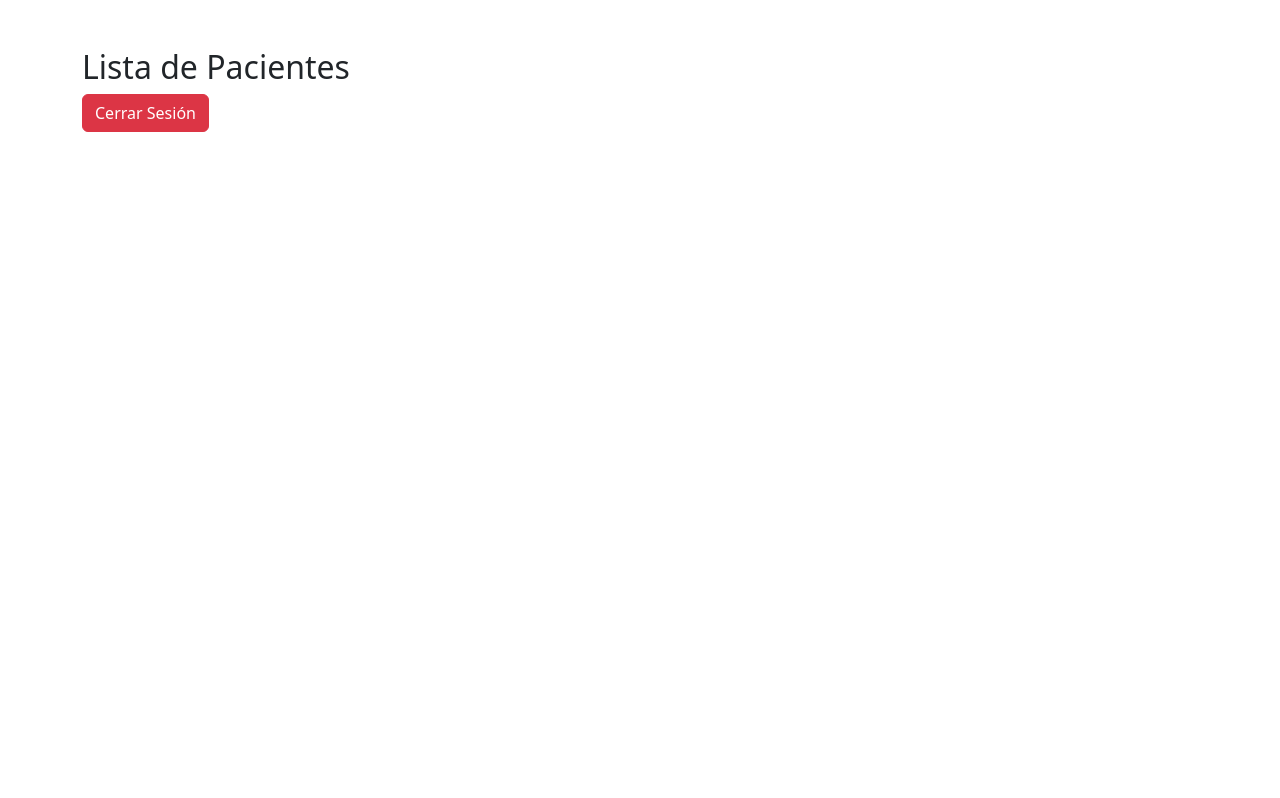
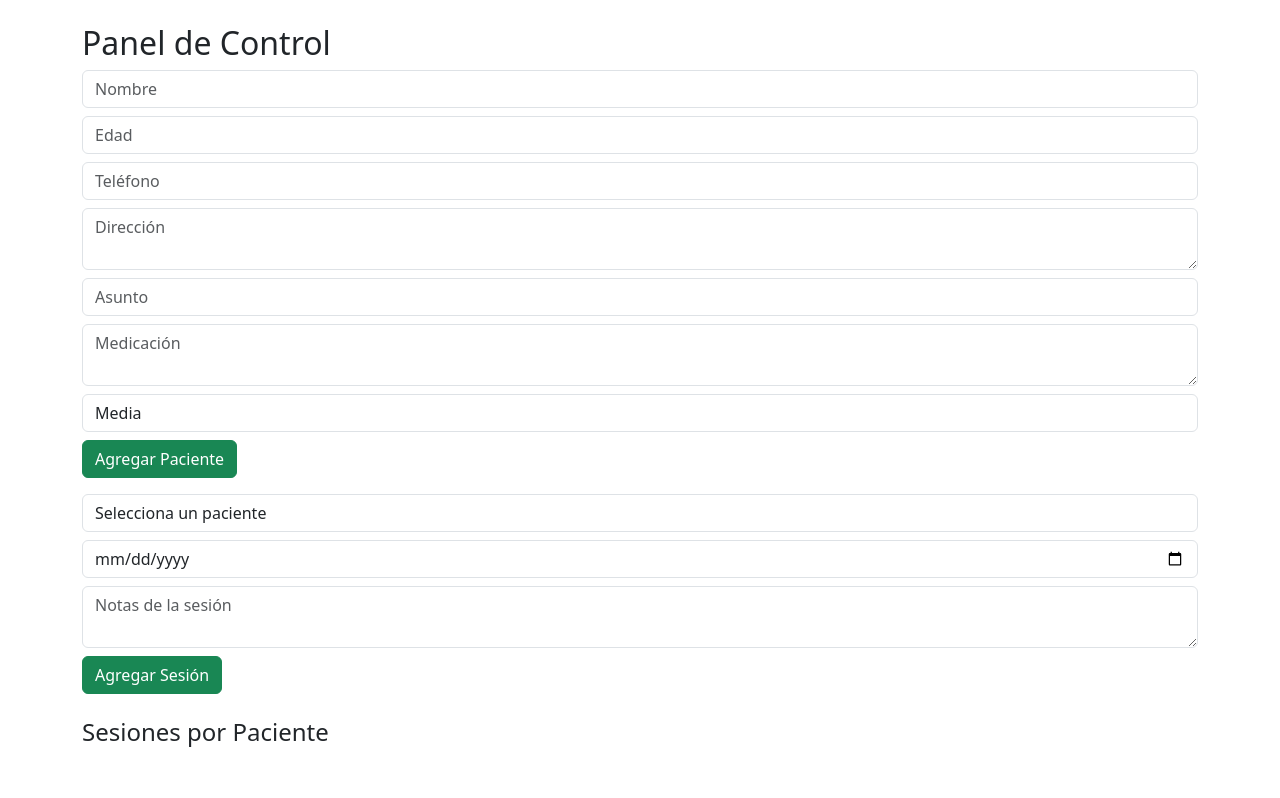
Before and after one commit to ezequiel9git/ProyectoTFG, a React (Create React App) app in the folder frontend/: page /dashboard in a window 1280 px wide. Shown: the top 798 px of the page. Built offline with nearby package versions, Linux system fonts and the light colour scheme.

Commit message:
Inclusión de atributos y estilos MUI

```diff
--- a/frontend/package.json
+++ b/frontend/package.json
@@ -3,6 +3,9 @@
   "version": "0.1.0",
   "private": true,
   "dependencies": {
+    "@emotion/react": "^11.14.0",
+    "@emotion/styled": "^11.14.0",
+    "@mui/material": "^7.0.2",
     "@testing-library/dom": "^10.4.0",
     "@testing-library/jest-dom": "^6.6.3",
     "@testing-library/react": "^16.3.0",
@@ -14,6 +17,7 @@
     "react-dom": "^19.1.0",
     "react-router-dom": "^7.5.0",
     "react-scripts": "5.0.1",
+    "recharts": "^2.15.3",
     "web-vitals": "^2.1.4"
   },
   "scripts": {
--- /dev/null
+++ b/frontend/src/components/PacienteForm.js
@@ -0,0 +1,39 @@
+import { useState } from "react";
+
+const PacienteForm = ({ onAddPaciente }) => {
+    const [nombre, setNombre] = useState("");
+    const [edad, setEdad] = useState("");
+    const [telefono, setTelefono] = useState("");
+    const [direccion, setDireccion] = useState("");
+    const [asunto, setAsunto] = useState("");
+    const [medicacion, setMedicacion] = useState("");
+    const [prioridad, setPrioridad] = useState("Media");
+
+    const handleSubmit = (e) => {
+        e.preventDefault();
+        onAddPaciente({ nombre, edad, telefono, direccion, asunto, medicacion, prioridad_seguimiento: prioridad });
+
+        setNombre(""); setEdad(""); setTelefono(""); setDireccion("");
+        setAsunto(""); setMedicacion(""); setPrioridad("Media");
+    };
+
+    return (
+        <form onSubmit={handleSubmit} className="mb-3">
+            <input className="form-control mb-2" placeholder="Nombre" value={nombre} onChange={(e) => setNombre(e.target.value)} />
+            <input className="form-control mb-2" placeholder="Edad" value={edad} onChange={(e) => setEdad(e.target.value)} />
+            <input className="form-control mb-2" placeholder="Teléfono" value={telefono} onChange={(e) => setTelefono(e.target.value)} />
+            <textarea className="form-control mb-2" placeholder="Dirección" value={direccion} onChange={(e) => setDireccion(e.target.value)} />
+            <input className="form-control mb-2" placeholder="Asunto" value={asunto} onChange={(e) => setAsunto(e.target.value)} />
+            <textarea className="form-control mb-2" placeholder="Medicación" value={medicacion} onChange={(e) => setMedicacion(e.target.value)} />
+            <select className="form-control mb-2" value={prioridad} onChange={(e) => setPrioridad(e.target.value)}>
+                <option value="Alta">Alta</option>
+                <option value="Media">Media</option>
+                <option value="Baja">Baja</option>
+            </select>
+
+            <button type="submit" className="btn btn-success">Agregar Paciente</button>
+        </form>
+    );
+};
+
+export default PacienteForm;
--- /dev/null
+++ b/frontend/src/components/SesionForm.js
@@ -0,0 +1,50 @@
+import { useState, useEffect } from "react";
+import axios from "axios";
+
+const SesionForm = ({ authTokens, pacientes, onAddSesion }) => {
+    const [pacienteId, setPacienteId] = useState("");
+    const [fecha, setFecha] = useState("");
+    const [notas, setNotas] = useState("");
+
+    const handleSubmit = async (e) => {
+        e.preventDefault();
+        const sesion = { paciente: pacienteId, fecha, notas };
+        try {
+            await axios.post("http://127.0.0.1:8000/api/sesiones/", sesion, {
+                headers: { Authorization: `Bearer ${authTokens.access}` },
+            });
+            onAddSesion();
+            setPacienteId("");
+            setFecha("");
+            setNotas("");
+        } catch (error) {
+            console.error("Error al crear sesión:", error);
+        }
+    };
+
+    return (
+        <form onSubmit={handleSubmit} className="mb-4">
+            <select value={pacienteId} onChange={(e) => setPacienteId(e.target.value)} className="form-control mb-2">
+                <option value="">Selecciona un paciente</option>
+                {pacientes.map((p) => (
+                    <option key={p.id} value={p.id}>{p.nombre}</option>
+                ))}
+            </select>
+            <input
+                type="date"
+                className="form-control mb-2"
+                value={fecha}
+                onChange={(e) => setFecha(e.target.value)}
+            />
+            <textarea
+                className="form-control mb-2"
+                placeholder="Notas de la sesión"
+                value={notas}
+                onChange={(e) => setNotas(e.target.value)}
+            />
+            <button type="submit" className="btn btn-success">Agregar Sesión</button>
+        </form>
+    );
+};
+
+export default SesionForm;
--- a/frontend/src/pages/Dashboard.js
+++ b/frontend/src/pages/Dashboard.js
@@ -1,37 +1,104 @@
-import { useContext, useEffect, useState } from "react";
+import { useEffect, useState } from "react";
+import { useNavigate } from "react-router-dom";
 import axios from "axios";
-import AuthContext from "../context/AuthContext";
+import PacienteForm from "../components/PacienteForm";
+import SesionForm from "../components/SesionForm";
+import { BarChart, XAxis, YAxis, Tooltip, Legend, Bar } from "recharts";
 
-const Dashboard = () => {
-    const { authTokens, logoutUser } = useContext(AuthContext);
+const Dashboard = ({ authTokens }) => {
     const [pacientes, setPacientes] = useState([]);
+    const [sesiones, setSesiones] = useState([]);
+    const navigate = useNavigate();
 
-    useEffect(() => {
+    // Función para obtener pacientes desde la API
     const fetchPacientes = async () => {
         try {
-                const response = await axios.get("http://127.0.0.1:8000/api/pacientes/", {
+            const res = await axios.get("http://127.0.0.1:8000/api/pacientes/", {
                 headers: { Authorization: `Bearer ${authTokens.access}` },
             });
-                setPacientes(response.data);
-            } catch (error) {
-                console.error("Error obteniendo pacientes:", error);
+            setPacientes(res.data);
+        } catch (err) {
+            console.error("Error al obtener pacientes:", err);
         }
     };
 
+    // Función para obtener sesiones desde la API
+    const fetchSesiones = async () => {
+        try {
+            const res = await axios.get("http://127.0.0.1:8000/api/sesiones/", {
+                headers: { Authorization: `Bearer ${authTokens.access}` },
+            });
+            setSesiones(res.data);
+        } catch (err) {
+            console.error("Error al obtener sesiones:", err);
+        }
+    };
+
+    // Cargar datos al montar el componente
+    useEffect(() => {
         fetchPacientes();
-    }, [authTokens]);
+        fetchSesiones();
+    }, []);
+
+    // Función para agregar nuevo paciente
+    const handleAddPaciente = async (paciente) => {
+        try {
+            await axios.post("http://127.0.0.1:8000/api/pacientes/", paciente, {
+                headers: { Authorization: `Bearer ${authTokens.access}` },
+            });
+            fetchPacientes();
+        } catch (err) {
+            alert("Error al agregar paciente");
+        }
+    };
+
+    // Función para actualizar la lista de sesiones después de crear una nueva
+    const handleAddSesion = () => {
+        fetchSesiones();
+    };
+
+    // Datos para gráfico de sesiones por paciente
+    const sesionesPorPaciente = pacientes.map((p) => ({
+        name: p.nombre,
+        sesiones: sesiones.filter((s) => s.paciente === p.id).length,
+    }));
 
     return (
-        <div className="container mt-5">
-            <h2>Lista de Pacientes</h2>
-            <button className="btn btn-danger" onClick={logoutUser}>Cerrar Sesión</button>
-            <ul className="list-group mt-3">
-                {pacientes.map((paciente) => (
-                    <li key={paciente.id} className="list-group-item">
-                        {paciente.nombre} - {paciente.edad} años
-                    </li>
+        <div className="container mt-4">
+            <h2>Panel de Control</h2>
+
+            {/* Formulario para agregar pacientes */}
+            <PacienteForm onAddPaciente={handleAddPaciente} />
+
+            {/* Formulario para agregar sesiones */}
+            <SesionForm authTokens={authTokens} pacientes={pacientes} onAddSesion={handleAddSesion} />
+
+            {/* Mostrar pacientes y sus sesiones */}
+            <h4 className="mt-4">Sesiones por Paciente</h4>
+            {pacientes.map((p) => (
+                <div key={p.id} className="card mt-3">
+                    <div className="card-body">
+                        <h5>{p.nombre}</h5>
+                        <ul>
+                            {sesiones.filter(s => s.paciente === p.id).map(s => (
+                                <li key={s.id}>{s.fecha} - {s.notas}</li>
                             ))}
                         </ul>
+                    </div>
+                </div>
+            ))}
+
+            {/* Gráfico de barras con número de sesiones por paciente */}
+            <div className="mt-5">
+                <h4>Resumen Gráfico</h4>
+                <BarChart width={600} height={300} data={sesionesPorPaciente}>
+                    <XAxis dataKey="name" />
+                    <YAxis />
+                    <Tooltip />
+                    <Legend />
+                    <Bar dataKey="sesiones" fill="#1976d2" />
+                </BarChart>
+            </div>
         </div>
     );
 };
```
Also changed, not shown: 2 other files (tests, documents, lock files or other folders). Lines whose indentation alone changed are shown as unchanged.
